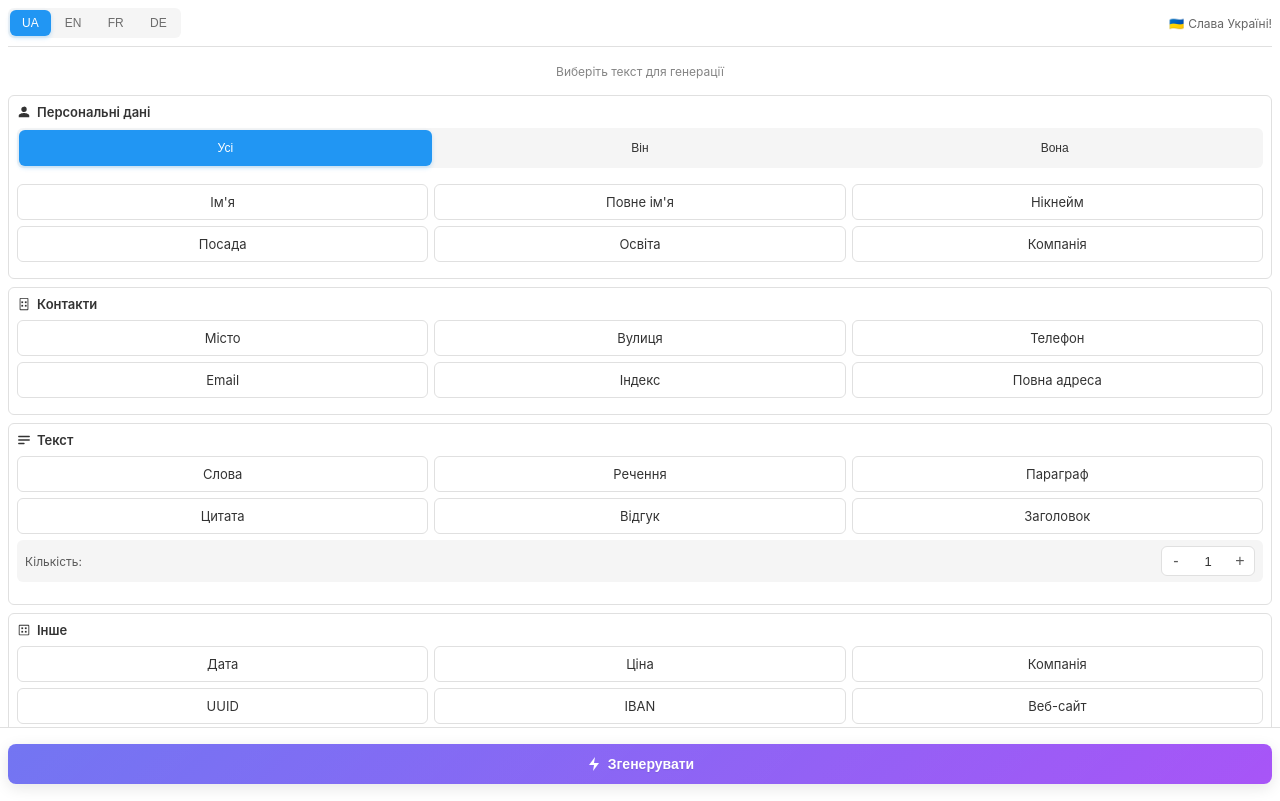
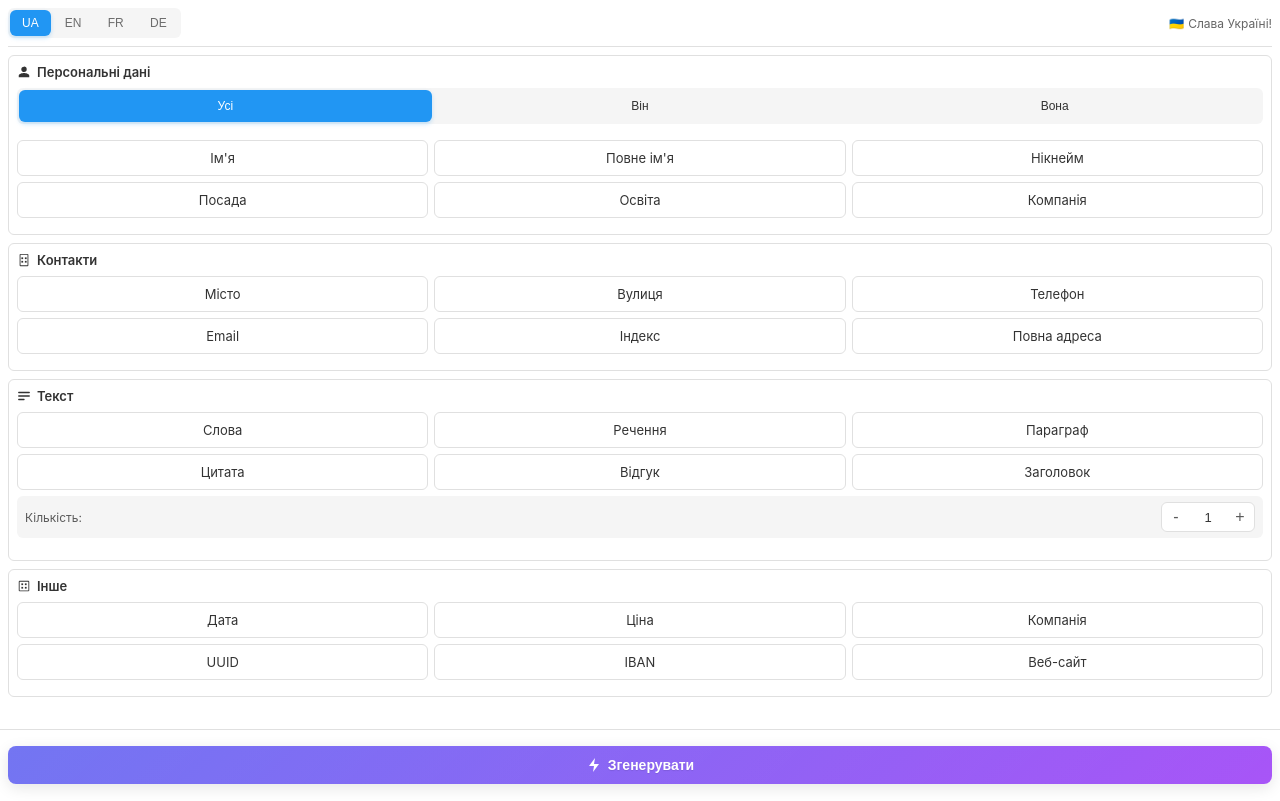
Before and after one commit to artemsvit/Content-Craft, a website: page ui.html in a window 1280 px wide. Drawn offline with Linux system fonts and the light colour scheme.

Commit message:
style: оновлено висоту кнопки 'Згенерувати' до 38 пікселів

```diff
--- a/ui.html
+++ b/ui.html
@@ -202,7 +202,8 @@
             align-items: center;
             justify-content: center;
             gap: 4px;
-            min-height: 36px;
+            min-height: 32px;
+            height: 32px; /* Зменшено висоту кнопок для вибору статі до 32px */
         }
 
         .gender-switcher button:hover {
@@ -333,7 +334,7 @@
 
         button.generate {
             width: 100%;
-            height: 40px;
+            height: 38px;
             background: linear-gradient(135deg, #6366f1 0%, #a855f7 50%, #ec4899 100%);
             background-size: 200% 200%;
             color: white;
@@ -443,10 +444,6 @@
             <div class="header-right">
                 <span>🇺🇦</span><span data-i18n="glory" style="color: #666;">Слава Україні!</span>
             </div>
-        </div>
-
-        <div class="selected-info">
-            <span id="selectionText" data-i18n="noSelection">Виберіть текст для генерації</span>
         </div>
 
         <div class="content-type">
```
Also changed, not shown: assets/icons/article.svg (deleted), assets/icons/briefcase.svg (deleted), assets/icons/de.svg (added), assets/icons/fr.svg (added), assets/icons/map-pin.svg (deleted), assets/icons/puzzle.svg (deleted), assets/icons/target.svg (deleted), assets/icons/ua.svg (added), assets/icons/us.svg (added), assets/icons/user.svg (deleted), 1 other file.
